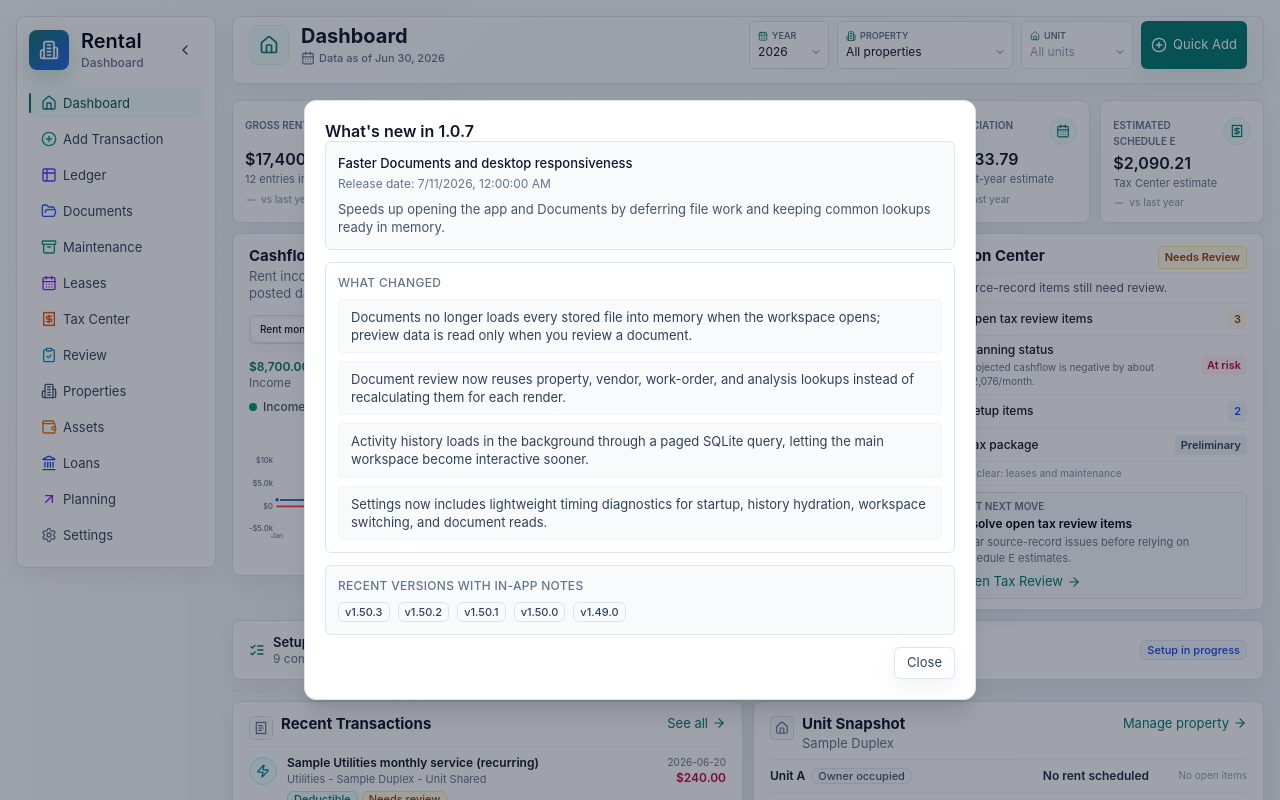
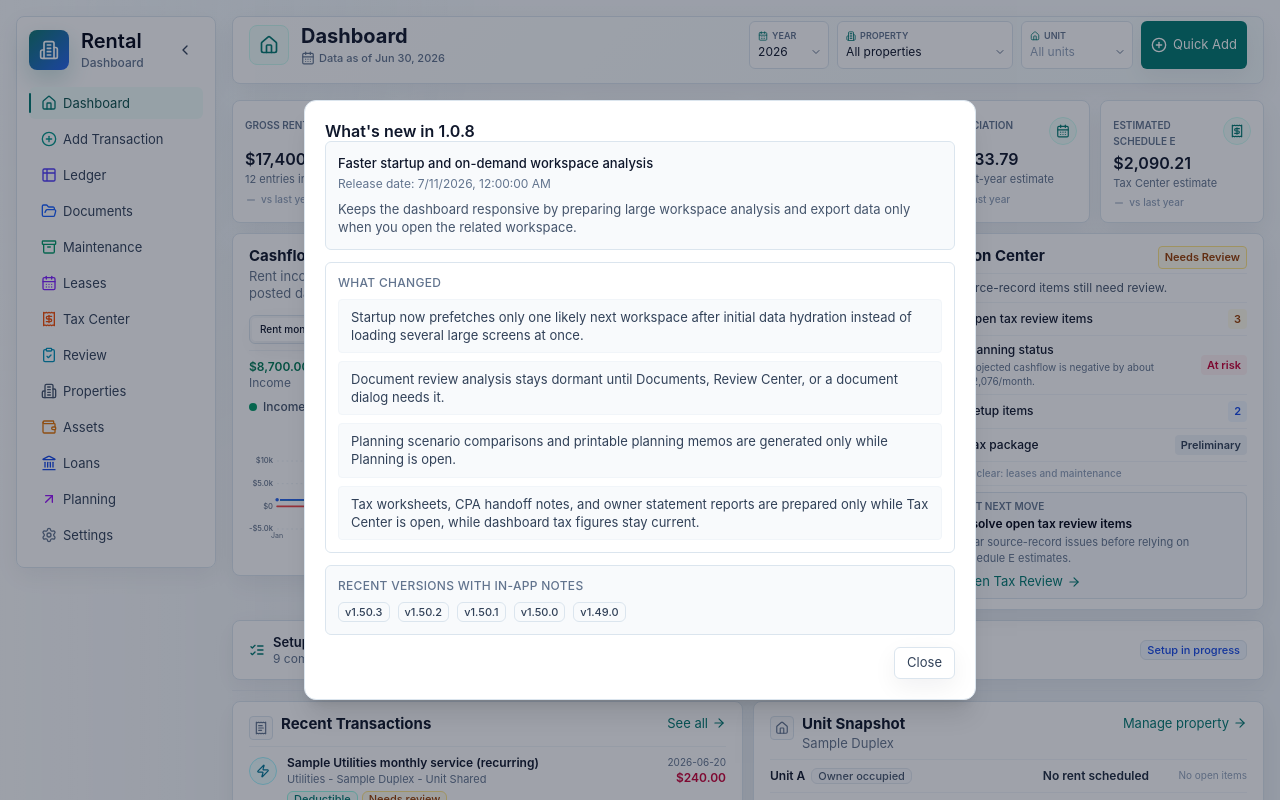
Before and after one commit to contend7-gif/Rental-Tracker-Beta, a React (Vite) app: page / in a window 1280 px wide. Shown: the top 800 px of the page. Built offline with nearby package versions, Linux system fonts and the light colour scheme.

Commit message:
Release v1.0.8

```diff
--- a/package.json
+++ b/package.json
@@ -1,7 +1,7 @@
 {
   "name": "rental-tracker-beta",
   "private": true,
-  "version": "1.0.7",
+  "version": "1.0.8",
   "type": "module",
   "scripts": {
     "dev": "vite",
--- a/src/domain/releaseNotes.ts
+++ b/src/domain/releaseNotes.ts
@@ -7,6 +7,18 @@ export type ReleaseNotesEntry = {
 };
 
 export const RELEASE_NOTES: ReleaseNotesEntry[] = [
+  {
+    version: "1.0.8",
+    releaseDate: "2026-07-11",
+    title: "Faster startup and on-demand workspace analysis",
+    summary: "Keeps the dashboard responsive by preparing large workspace analysis and export data only when you open the related workspace.",
+    changes: [
+      "Startup now prefetches only one likely next workspace after initial data hydration instead of loading several large screens at once.",
+      "Document review analysis stays dormant until Documents, Review Center, or a document dialog needs it.",
+      "Planning scenario comparisons and printable planning memos are generated only while Planning is open.",
+      "Tax worksheets, CPA handoff notes, and owner statement reports are prepared only while Tax Center is open, while dashboard tax figures stay current.",
+    ],
+  },
   {
     version: "1.0.7",
     releaseDate: "2026-07-11",
```
Also changed, not shown: 1 other file (tests, documents, lock files or other folders).
